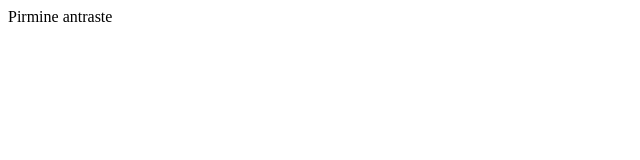
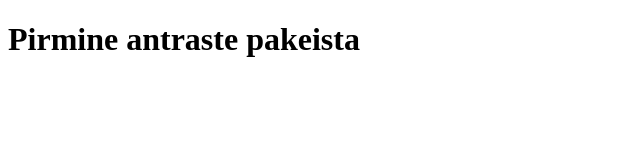
Before and after one commit to GiedreKite/git.branch, a plain HTML site: page index.html in a window 1280 px wide. Shown: the whole page, without its empty margins (0-640 px from the left). Drawn offline with Linux system fonts and the light colour scheme.

Commit message:
trecias save

```diff
--- a/index.html
+++ b/index.html
@@ -6,7 +6,7 @@
     <title>Document</title>
 </head>
 <body>
-    Pirmine antraste
+    <h1>Pirmine antraste pakeista</h1>
 
 </body>
 </html>
```
